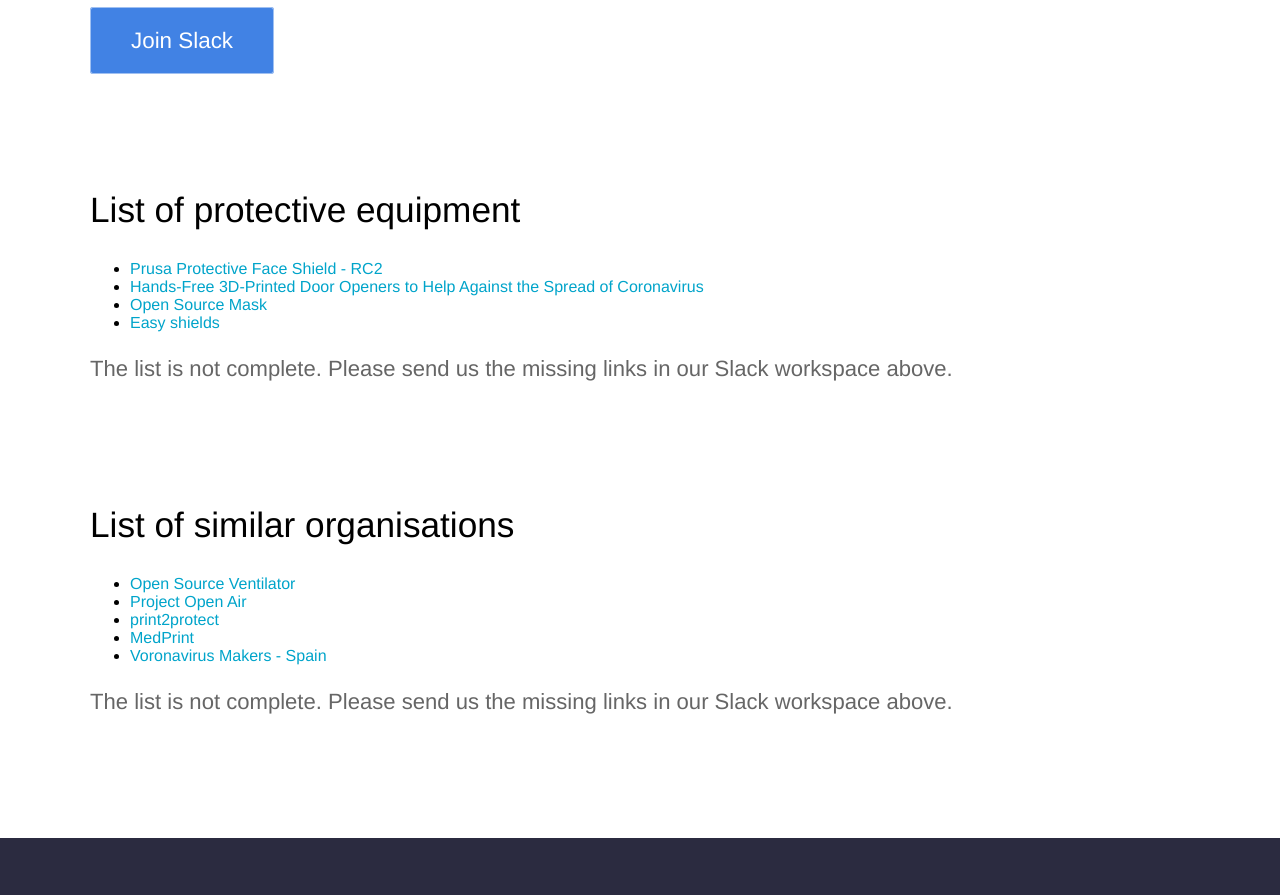
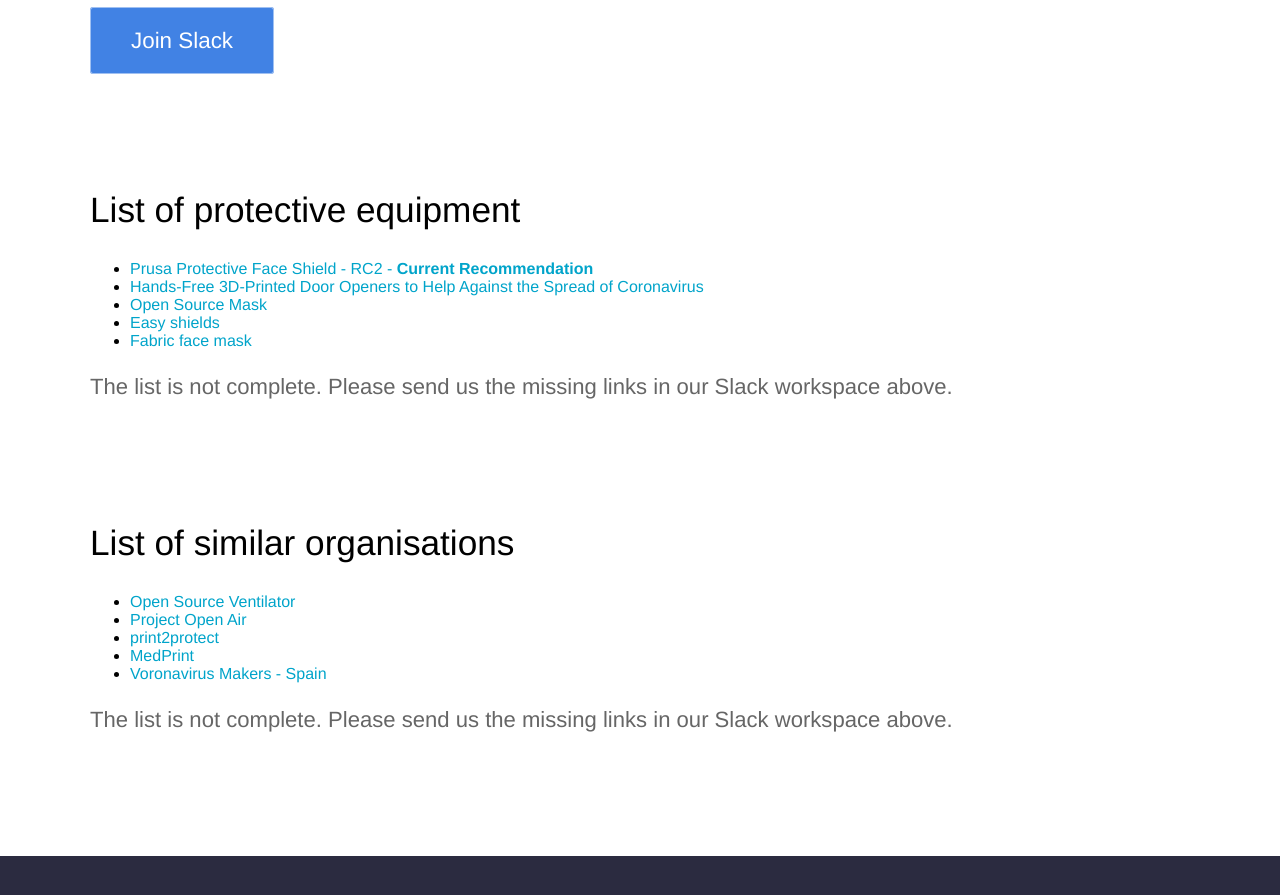
Before and after one commit to CloudCannon/hydra-jekyll-template, a Jekyll site: the page built from en/index.html, in a window 1280 px wide and 900 px high, scrolled down 2881 px. Shown: the top 895 px of the window. Built offline with Jekyll 4.4.1, drawn with Linux system fonts in a browser that asks for light colours.

Commit message:
Mark Pruse Design as recommended, add Fabric facemask to PPE list

```diff
--- a/_data/equipments.yml
+++ b/_data/equipments.yml
@@ -1,4 +1,4 @@
-- name: Prusa Protective Face Shield - RC2
+- name: Prusa Protective Face Shield - RC2 - <b>Current Recommendation</b>
   link: https://www.prusaprinters.org/prints/25857-protective-face-shield-rc2
 - name: Hands-Free 3D-Printed Door Openers to Help Against the Spread of Coronavirus
   link: https://www.materialise.com/en/hands-free-door-opener
@@ -6,4 +6,6 @@
   link: https://www.opensourcemask.com/en/
 - name: Easy shields
   link: https://www.thingiverse.com/thing:4233193
+- name: Fabric face mask
+  link: https://naehtalente.de/mundschutz-selber-naehen/
 # Copy the block above and repeat =)
```
